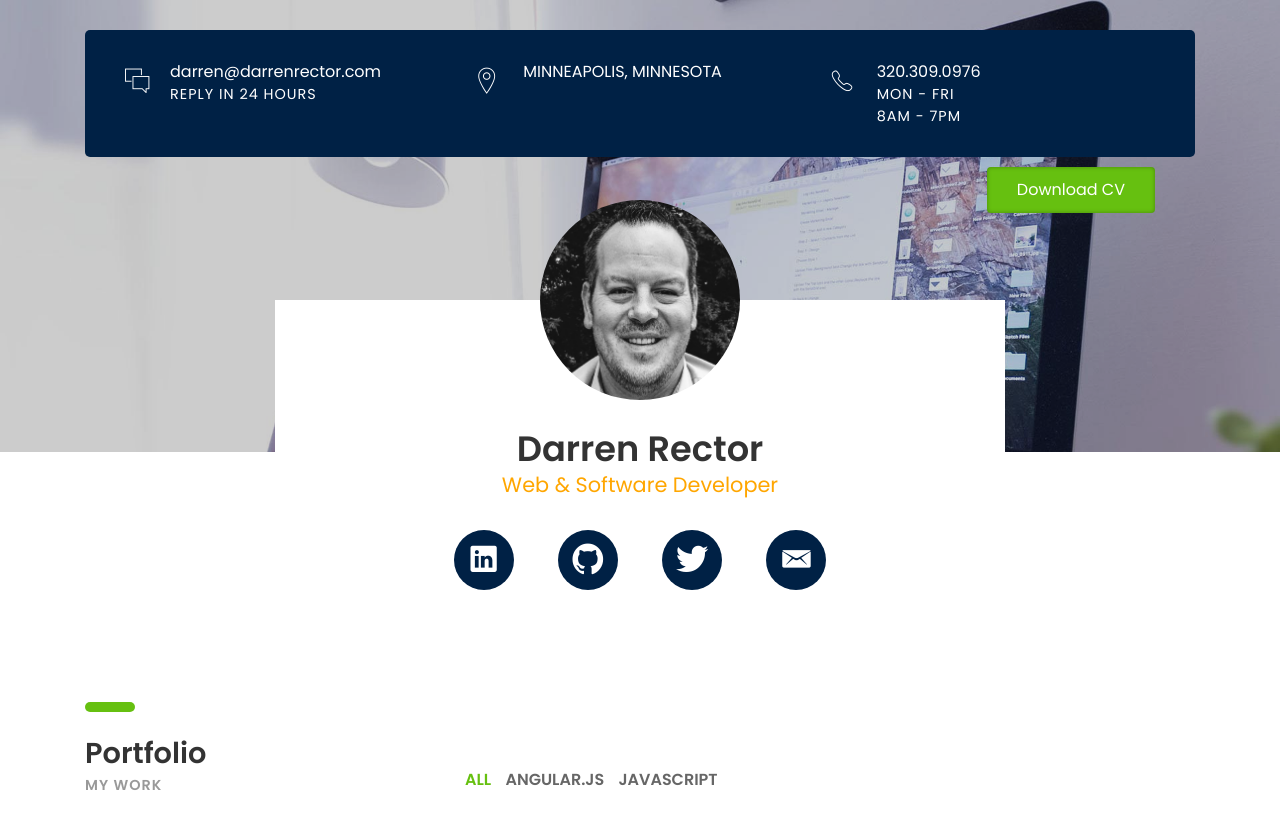
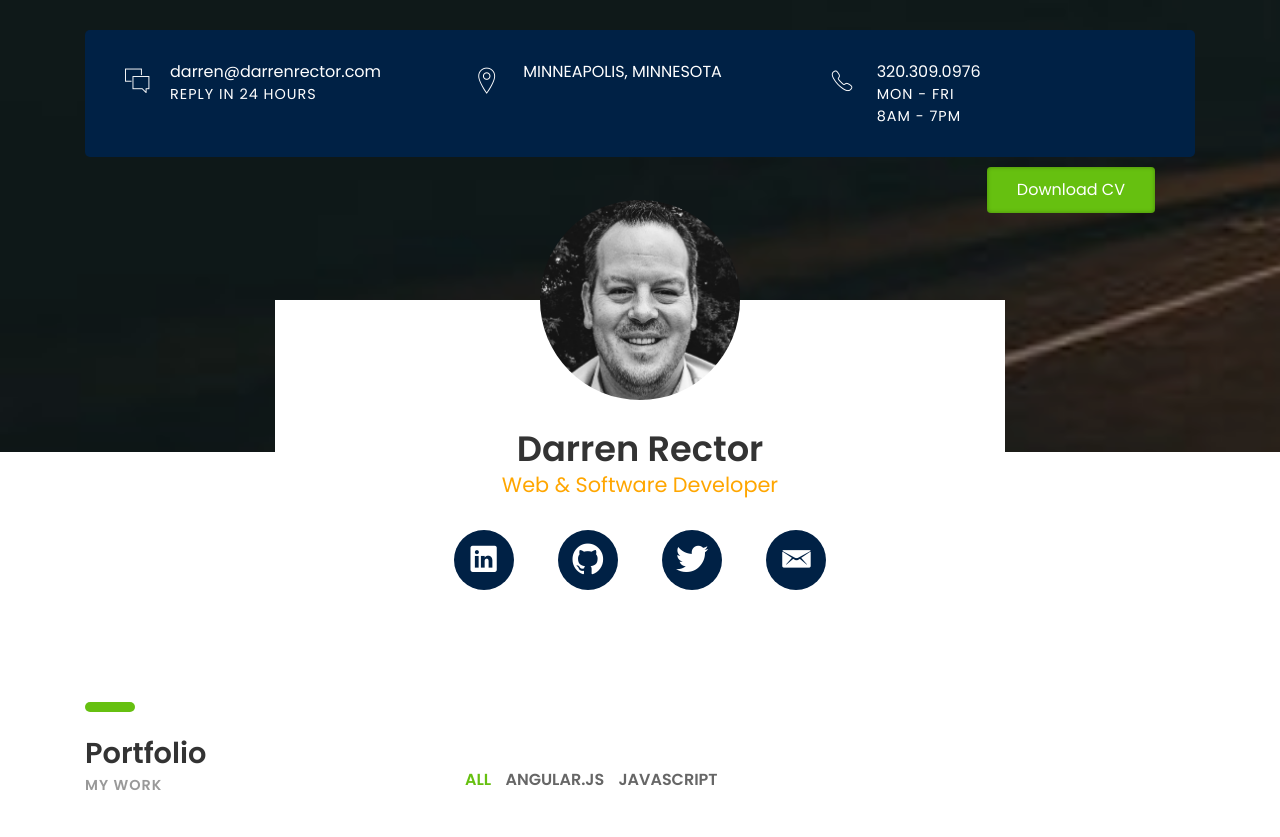
Before and after one commit to darrenrector91/html_resume, a PHP site: page / in a window 1280 px wide. Shown: the top 837 px of the page. Run offline with PHP 8.4, Linux system fonts and the light colour scheme; some web fonts are replaced.

Commit message:
added slider images

```diff
--- a/css/styles.css
+++ b/css/styles.css
@@ -133,7 +133,7 @@ header .downlad-btn:hover{ -webkit-transform: translateY(-4px); transform: trans
 --------------------------------- */
 
 .intro-section{ padding-top: 200px; position: relative; background-size: cover;
-	z-index: 1;background-image: url(../../images/slider-1-1920x1080.jpg); }
+	z-index: 1;background-image: url(/../../images/road-sky-slider.jpeg); }
 
 .intro-section:before{ content:''; z-index: -1; position: absolute; top: 0; bottom: 0; left: 0;
 	right: 0; background: rgba(0,0,0, .2); }
```
Also changed, not shown: images/bridge-slider.jpeg (added), images/facing-laptop-slider.jpeg (added), images/road-sky-slider.jpeg (added).
